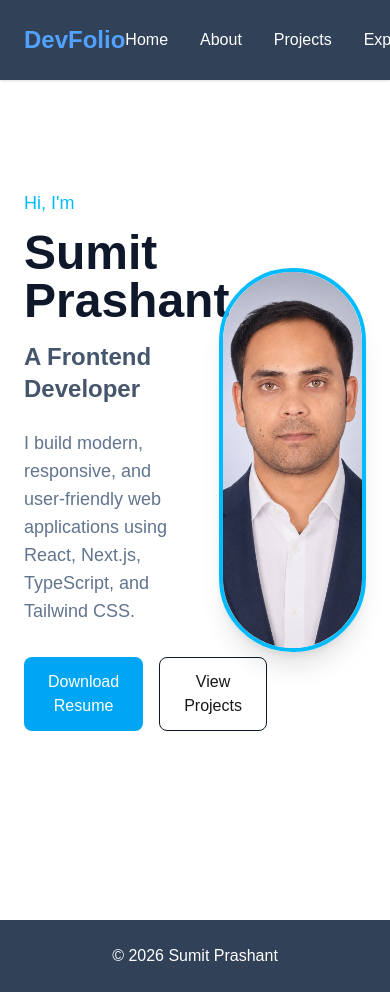
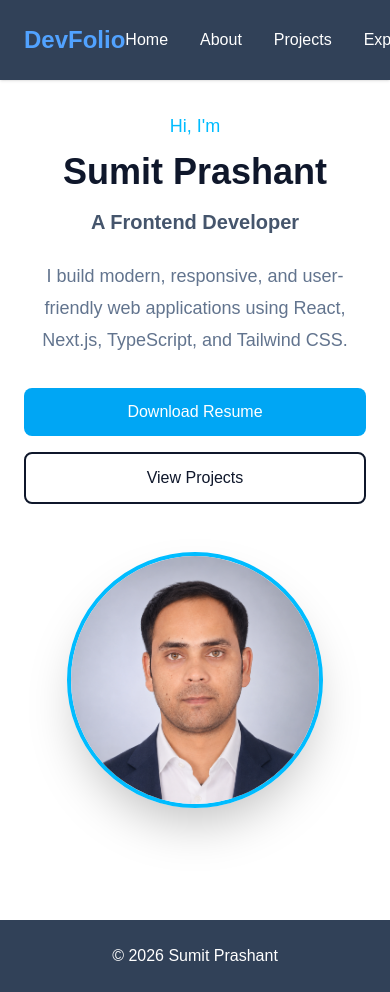
Before and after one commit to SumitVIP25/devfolio, a Next.js app: page / in a window 390 px wide. Shown: the top 992 px of the page. Built offline with nearby package versions, Linux system fonts and the light colour scheme.

Commit message:
Build responsive hero section

```diff
--- a/app/components/Hero.tsx
+++ b/app/components/Hero.tsx
@@ -2,29 +2,29 @@ import Image from "next/image";
 
 export default function Hero() {
   return (
-    <section className="min-h-[90vh] flex items-center">
+    <section className="min-h-[90vh] flex items-center text-center md:text-left">
       <div className="max-w-7xl mx-auto w-full px-6">
-        <div className="grid grid-cols-2 gap-12 items-center">
+        <div className="grid grid-cols-1 md:grid-cols-2 gap-12 items-center">
           {/*Left Side*/}
           <div>
             <p className="text-sky-400 text-lg font-medium mb-3">Hi, I'm</p>
-            <h1 className="text-5xl md:text-7xl font-bold text-slate-900 mb-4">
+            <h1 className="text-4xl sm:text-5xl md:text-6xl lg:text-7xl font-bold text-slate-900 mb-4">
               Sumit Prashant
             </h1>
-            <h2 className="mt-4 text-2xl md:text-3xl font-semibold text-slate-600 mb-6">
+            <h2 className="text-xl sm:text-2xl md:text-3xl font-semibold text-slate-600 mb-6">
               A Frontend Developer
             </h2>
-            <p className="mt-6 max-w-2xl text-lg text-slate-500">
+            <p className="mt-6 max-w-xl mx-auto md:mx-0 text-lg text-slate-500 leading-8">
               I build modern, responsive, and user-friendly web applications
               using React, Next.js, TypeScript, and Tailwind CSS.
             </p>
 
-            <div className="mt-8 flex gap-4">
+            <div className="mt-8 flex flex-col sm:flex-row gap-4">
               <button className="bg-sky-500 text-white px-6 py-3 rounded-lg hover:bg-sky-600 transition">
                 Download Resume
               </button>
 
-              <button className="border border-slate-900 px-6 py-3 rounded-lg hover:bg-slate-900 hover:text-white transition">
+              <button className="border-2 border-slate-900 text-slate-900 px-6 py-3 rounded-lg font-medium hover:bg-slate-900 hover:text-white transition duration-300">
                 View Projects
               </button>
             </div>
@@ -32,7 +32,7 @@ export default function Hero() {
 
           {/*Right Side*/}
           <div className="flex justify-center">
-            <div className="w-96 h-96 rounded-full overflow-hidden border-4 border-sky-400 shadow-xl">
+            <div className="w-64 h-64 sm:w-72 sm:h-72 md:w-80 md:h-80 lg:w-96 lg:h-96 rounded-full overflow-hidden border-4 border-sky-400 shadow-2xl">
               <Image
                 src="/images/professional-image.png"
                 alt="Sumit Prashant"
```
